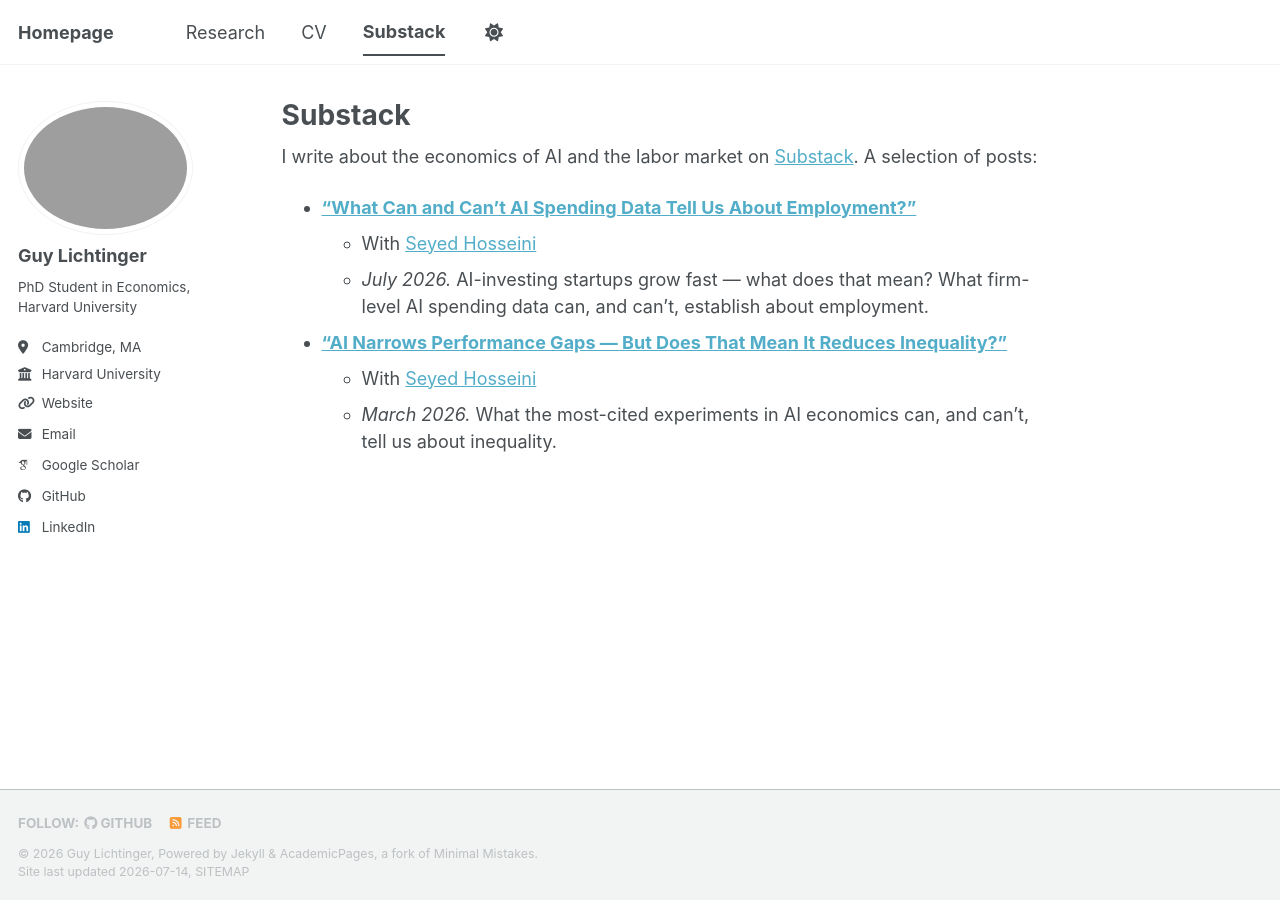
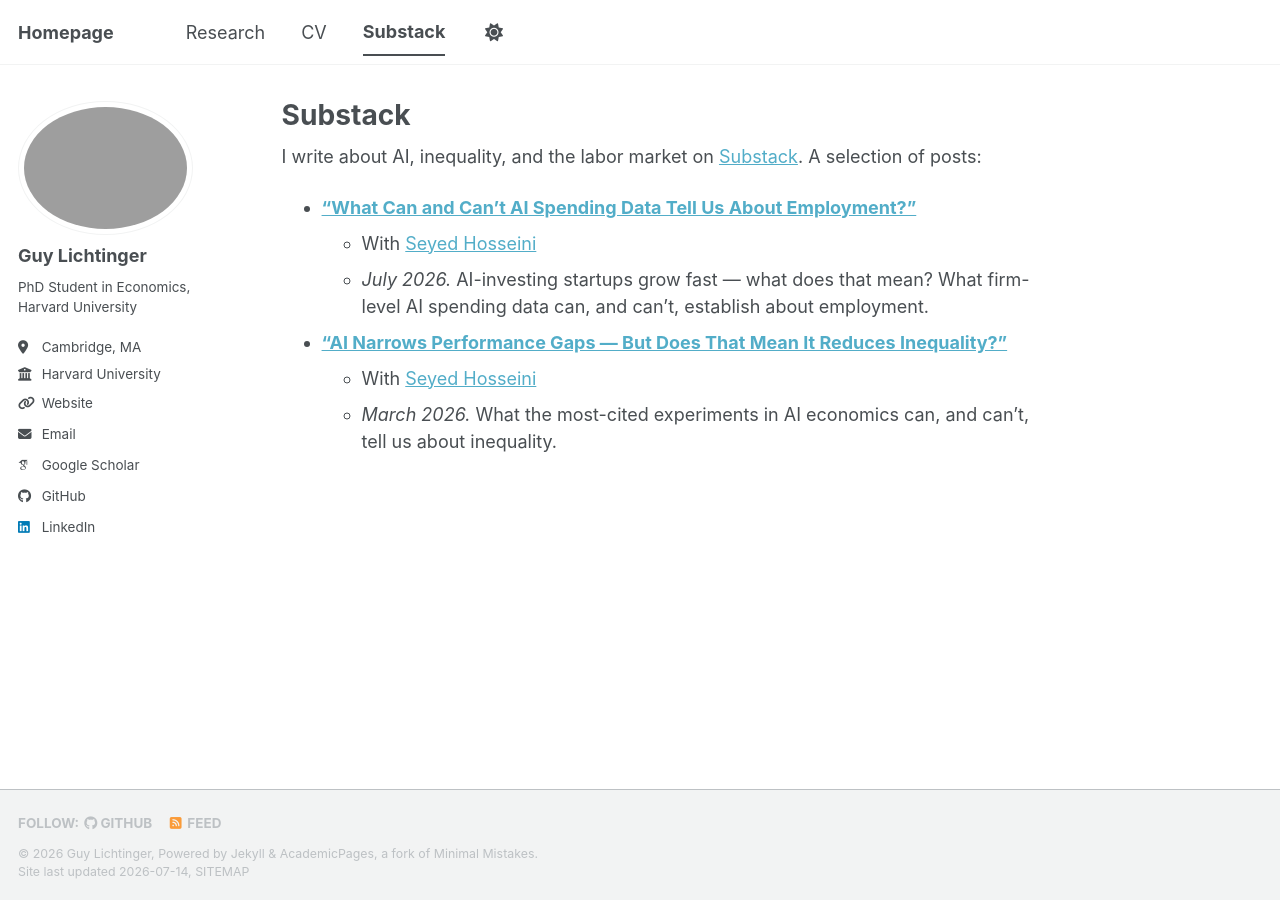
Before and after one commit to guylichtinger/guylichtinger.github.io, a Jekyll site: the page built from _pages/substack.md, in a window 1280 px wide. Built offline with Jekyll 4.4.1, drawn with Linux system fonts in a browser that asks for light colours; some web fonts are replaced; a script bundle is joined from its source files by our own code; library files that are not in the unit come from our copies.

Commit message:
Update description to include 'inequality' in topics

```diff
--- a/_pages/substack.md
+++ b/_pages/substack.md
@@ -4,7 +4,7 @@ permalink: /substack/
 author_profile: true
 ---
 
-I write about the economics of AI and the labor market on [Substack](https://guylichtinger.substack.com/). A selection of posts:
+I write about AI, inequality, and the labor market on [Substack](https://guylichtinger.substack.com/). A selection of posts:
 
 - **[“What Can and Can’t AI Spending Data Tell Us About Employment?”](https://guylichtinger.substack.com/p/what-can-and-cant-ai-spending-data)**
   * With [Seyed Hosseini](https://sites.google.com/view/mahdi-hosseini/home)
```
